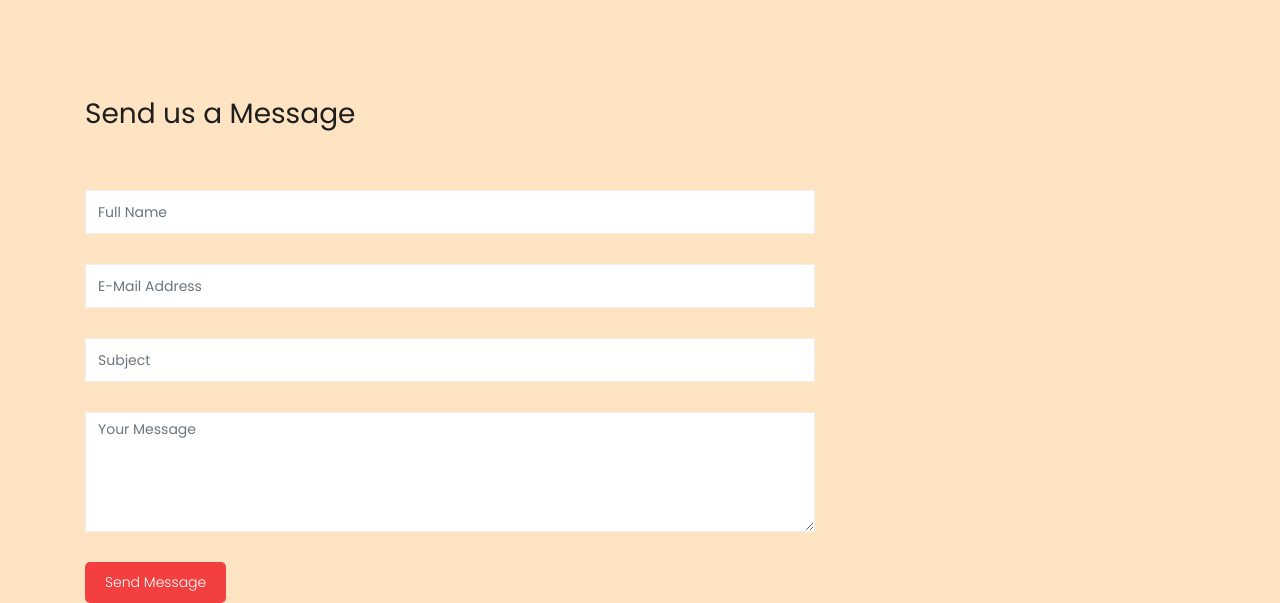
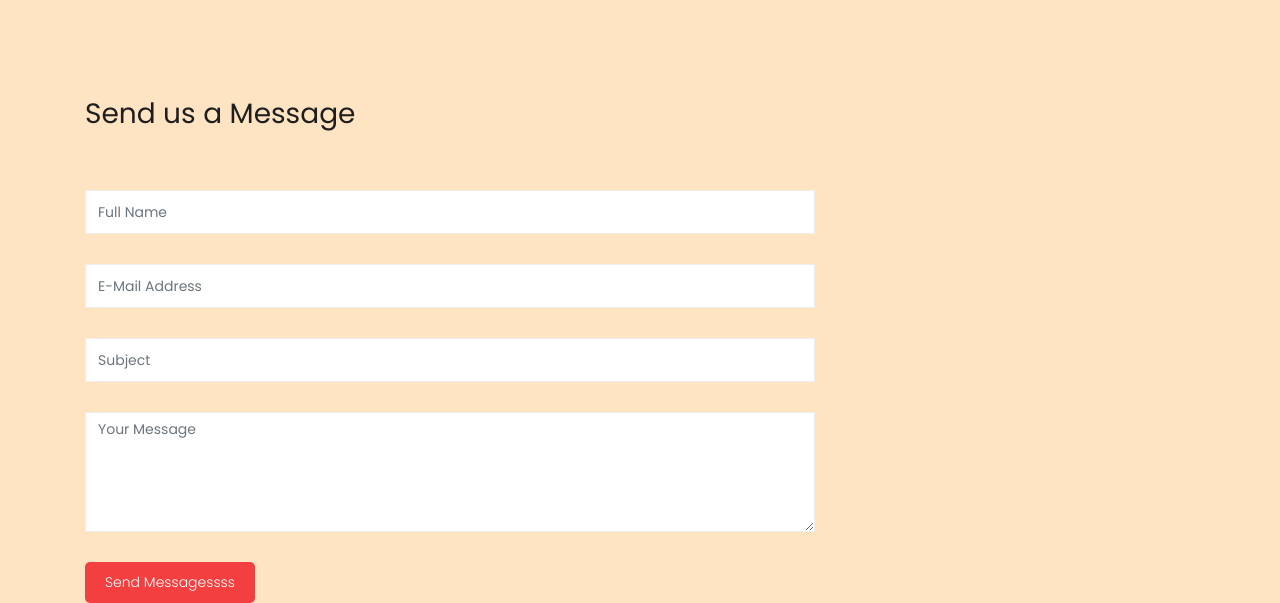
Before and after one commit to Akshay2k23/alora, a plain HTML site: page contact.html in a window 1280 px wide. Shown: the part 609-1212 px from the top of the page. Drawn offline with Linux system fonts and the light colour scheme.

Commit message:
Update contact.html

```diff
--- a/contact.html
+++ b/contact.html
@@ -199,7 +199,7 @@ https://templatemo.com/tm-546-sixteen-clothing
                         id="form-submit"
                         class="filled-button"
                       >
-                        Send Message
+                        Send messagessss
                       </button>
                     </fieldset>
                   </div>
```
